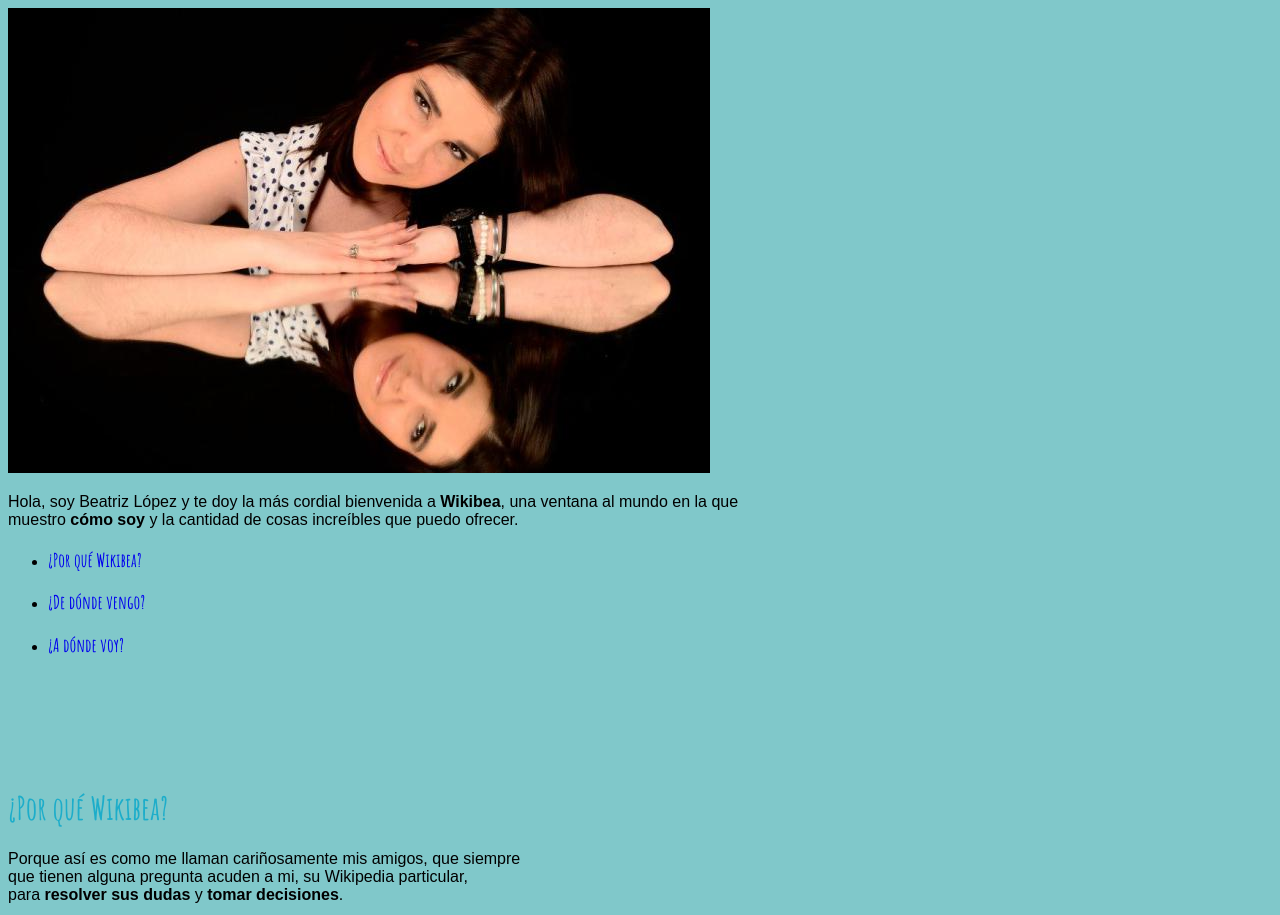
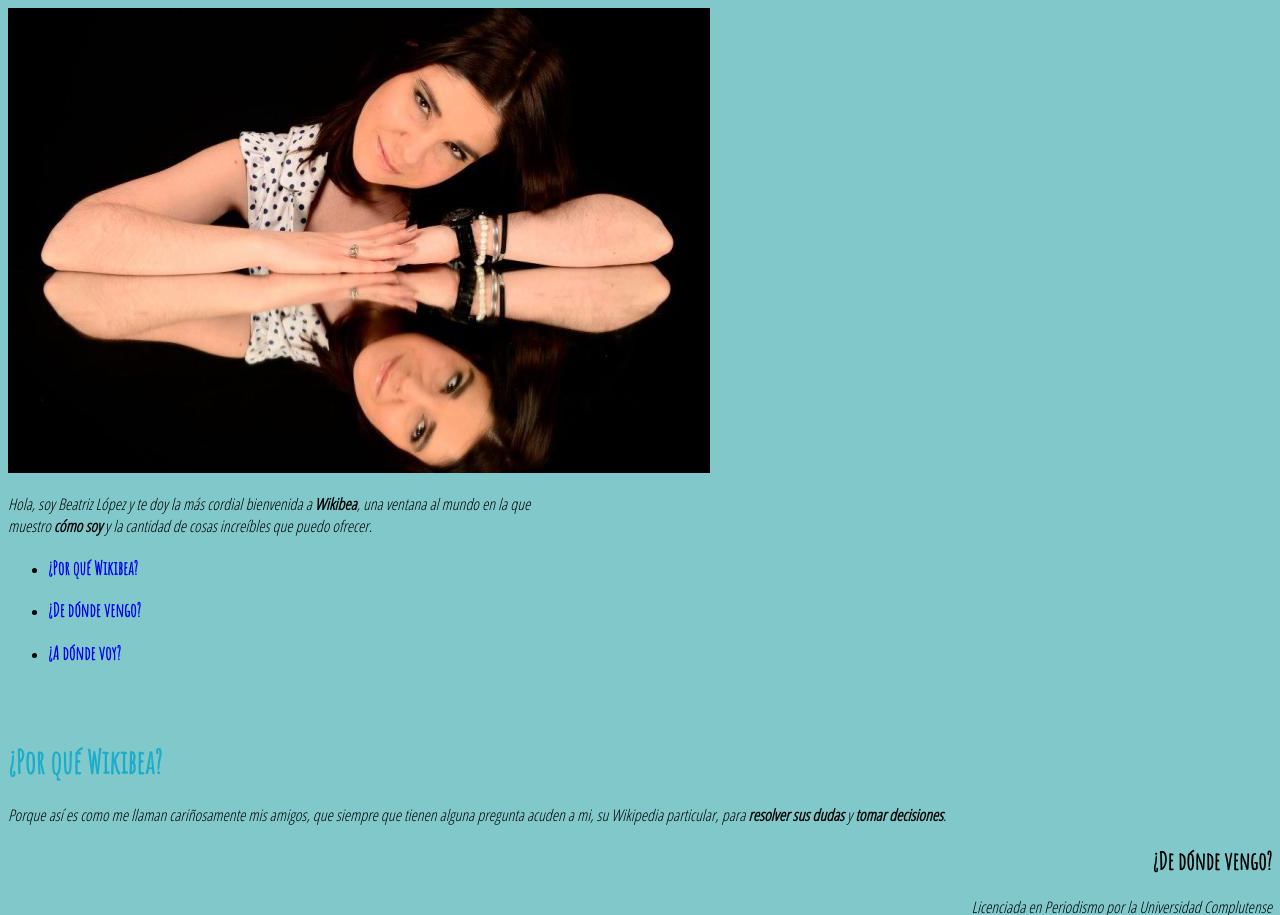
Before and after one commit to blopmar/blopmar.github.io, a plain HTML site: page index.html in a window 1280 px wide. Shown: the top 915 px of the page. Drawn offline with Linux system fonts and the light colour scheme.

Commit message:
Versión 4.0 con HTML y CSS

```diff
--- a/index.html
+++ b/index.html
@@ -3,7 +3,7 @@
 <head>
   <meta charset="utf-8">
   <title>Wikibea | Tu asesora personal para crecer en Internet | SEO | SEM | Community Manager | Blogger</title>
-  <link href="https://fonts.googleapis.com/css?family=Amatic+SC:400,700" rel="stylesheet">
+  <link href="https://fonts.googleapis.com/css?family=Amatic+SC|Open+Sans+Condensed:300" rel="stylesheet">
   <link href="styles.css" rel="stylesheet" type="text/css">
 </head>
 <body>
@@ -18,14 +18,10 @@
   </ul>
   <br>
   <br>
-  <br>
-  <br>
-  <br>
+
 
   <h1 class="left"> <a name="por-que">¿Por qué Wikibea?</a></h1>
-  <p class="left">Porque así es como me llaman cariñosamente mis amigos, que siempre <br>
-    que tienen alguna pregunta acuden a mi, su Wikipedia particular,<br>
-    para <strong>resolver sus dudas</strong> y <strong>tomar decisiones</strong>.
+  <p class="left">Porque así es como me llaman cariñosamente mis amigos, que siempre que tienen alguna pregunta acuden a mi, su Wikipedia particular, para <strong>resolver sus dudas</strong> y <strong>tomar decisiones</strong>.
   </p>
   <h2 class="right"> <a name="de-donde-vengo">¿De dónde vengo?</a></h2>
 
--- a/styles.css
+++ b/styles.css
@@ -5,9 +5,12 @@ body {
   background-color:rgb(128, 200, 202)
 }
 p {
-  font-family:sans-serif;
-  line-height: 1.5em
-  font-size: 120em
+  font-family: 'Open Sans Condensed', sans-serif;
+  font-style:italic;
+  line-height: normal;
+  font-size: 70px
+  margin-left:auto;
+  margin-right: auto;
 }
 a {
   text-decoration: none
@@ -15,19 +18,19 @@ a {
 h1 {
   color:rgb(28, 173, 202);
   font-family: 'Amatic SC', cursive;
-  font-size: 70px
+  font-size: 200px
   font-weight:bold;
 }
 h2 {
   color:rgb(249, 196, 192));
   font-family: 'Amatic SC', cursive;
-  font-size: 40px
+  font-size: 170px
   font-weigth:normal;
 }
 h3 {
   color:rgb(219, 112, 147);
   font-family: 'Amatic SC', cursive;
-  font-size: 35px
+  font-size: 90px
   font-weight:lighter;
 }
 .left {
@@ -39,7 +42,7 @@ h3 {
 }
 img {
   margin: 15px 15px 15px 15px
-  border: 2px
+  border: 2px solid grey
   width: 300
 
 }
```
